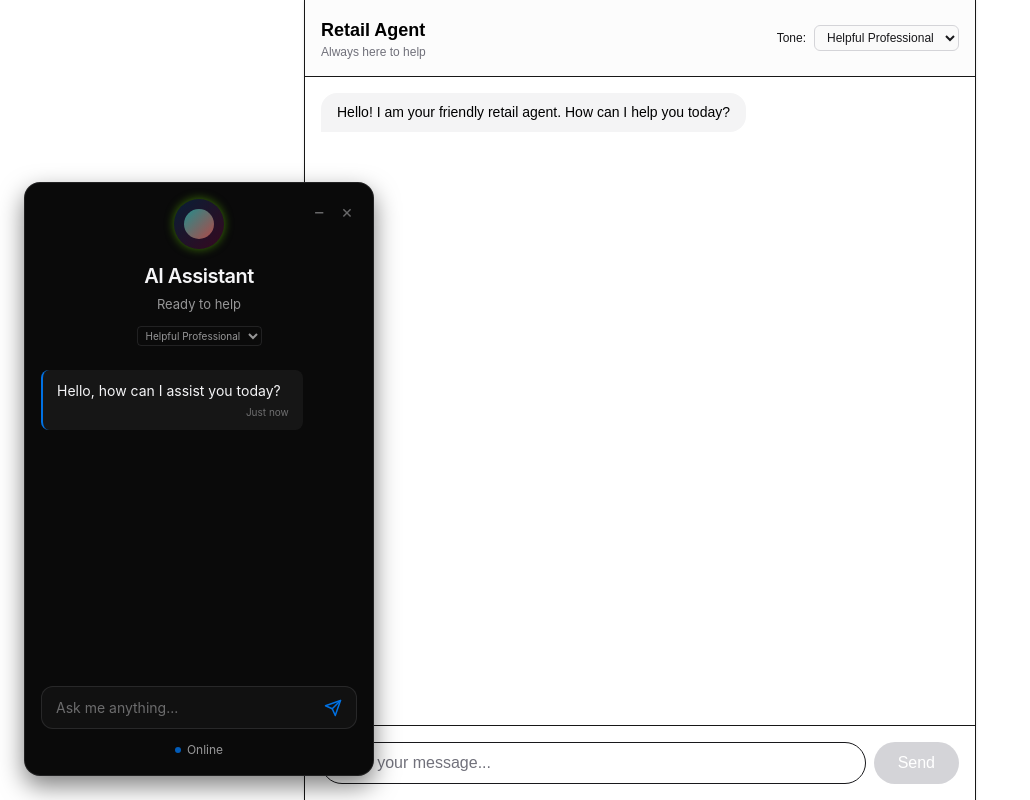
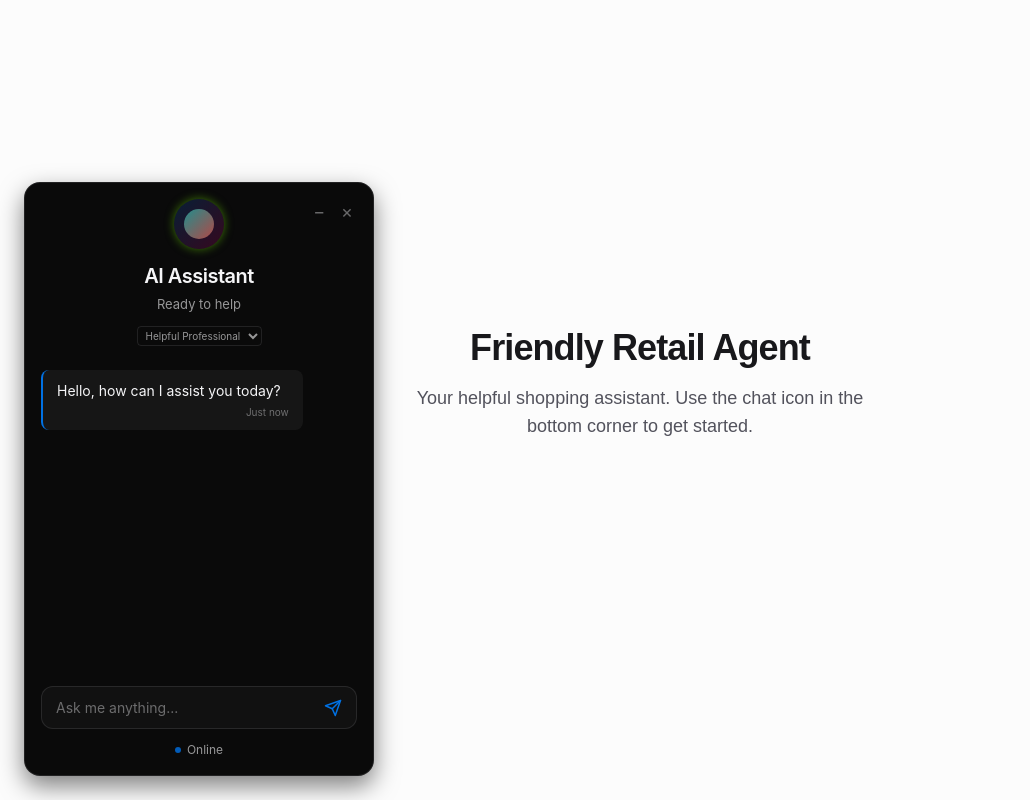
Before and after one commit to GeneralSolutions43/friendly-retail-agent, a Next.js app in the folder frontend/: page / in a window 1280 px wide. Shown: the whole page, without its empty margins (0-1030 px from the left). Built offline with nearby package versions, Linux system fonts and the light colour scheme.

Commit message:
feat(ui): Remove original chat interface from Home page

```diff
--- a/frontend/src/app/page.tsx
+++ b/frontend/src/app/page.tsx
@@ -1,107 +1,18 @@
 'use client'
 
-import React, { useState } from 'react'
-import MessageList, { Message } from '@/components/MessageList'
-import ChatInput from '@/components/ChatInput'
-
-type Tone = 'Helpful Professional' | 'Friendly Assistant' | 'Expert Consultant'
+import React from 'react'
 
 export default function Home() {
-  const [messages, setMessages] = useState<Message[]>([
-    {
-      id: '1',
-      text: 'Hello! I am your friendly retail agent. How can I help you today?',
-      sender: 'agent',
-    },
-  ])
-  const [tone, setTone] = useState<Tone>('Helpful Professional')
-  const [isLoading, setIsLoading] = useState(false)
-
-  const handleSendMessage = async (text: string) => {
-    const userMessage: Message = {
-      id: Date.now().toString(),
-      text,
-      sender: 'user',
-    }
-
-    setMessages((prev) => [...prev, userMessage])
-    setIsLoading(true)
-
-    try {
-      const apiUrl = process.env.NEXT_PUBLIC_API_URL || 'http://localhost:8002'
-      const response = await fetch(`${apiUrl}/chat`, {
-        method: 'POST',
-        headers: {
-          'Content-Type': 'application/json',
-        },
-        body: JSON.stringify({
-          message: text,
-          tone: tone,
-        }),
-      })
-
-      if (!response.ok) {
-        throw new Error('Failed to get response from agent')
-      }
-
-      const data = await response.json()
-      const agentMessage: Message = {
-        id: (Date.now() + 1).toString(),
-        text: data.response,
-        sender: 'agent',
-      }
-
-      setMessages((prev) => [...prev, agentMessage])
-    } catch (error) {
-      console.error('Error:', error)
-      const errorMessage: Message = {
-        id: (Date.now() + 1).toString(),
-        text: 'Sorry, I encountered an error. Please try again.',
-        sender: 'agent',
-      }
-      setMessages((prev) => [...prev, errorMessage])
-    } finally {
-      setIsLoading(false)
-    }
-  }
-
   return (
-    <div className="flex flex-col h-screen max-w-2xl mx-auto bg-white border-x shadow-sm">
-      <header className="flex items-center justify-between p-4 border-b bg-zinc-50/50 backdrop-blur-sm sticky top-0 z-10">
-        <div>
-          <h1 className="text-lg font-semibold text-black">Retail Agent</h1>
-          <p className="text-xs text-zinc-500">Always here to help</p>
-        </div>
-        <div className="flex items-center gap-2">
-          <label htmlFor="tone-select" className="text-xs font-medium text-zinc-900">
-            Tone:
-          </label>
-          <select
-            id="tone-select"
-            value={tone}
-            onChange={(e) => setTone(e.target.value as Tone)}
-            className="text-xs border border-zinc-300 rounded-md px-2 py-1 bg-zinc-50 text-zinc-900 focus:outline-none focus:ring-1 focus:ring-black"
-          >
-            <option value="Helpful Professional">Helpful Professional</option>
-            <option value="Friendly Assistant">Friendly Assistant</option>
-            <option value="Expert Consultant">Expert Consultant</option>
-          </select>
-        </div>
-      </header>
-
-      <MessageList messages={messages} />
-
-      {isLoading && (
-        <div className="px-4 py-2">
-          <div className="flex gap-1">
-            <div className="w-1.5 h-1.5 bg-zinc-300 rounded-full animate-bounce" />
-            <div className="w-1.5 h-1.5 bg-zinc-300 rounded-full animate-bounce [animation-delay:0.2s]" />
-            <div className="w-1.5 h-1.5 bg-zinc-300 rounded-full animate-bounce [animation-delay:0.4s]" />
-          </div>
-        </div>
-      )}
-
-      <ChatInput onSendMessage={handleSendMessage} disabled={isLoading} />
+    <div className="flex flex-col items-center justify-center min-h-screen bg-zinc-50/50 p-4 text-center">
+      <div className="max-w-md w-full">
+        <h1 className="text-4xl font-bold text-zinc-900 mb-4 tracking-tight">
+          Friendly Retail Agent
+        </h1>
+        <p className="text-lg text-zinc-600 mb-8">
+          Your helpful shopping assistant. Use the chat icon in the bottom corner to get started.
+        </p>
+      </div>
     </div>
   )
 }
```
Also changed, not shown: 1 other file (tests, documents, lock files or other folders).
